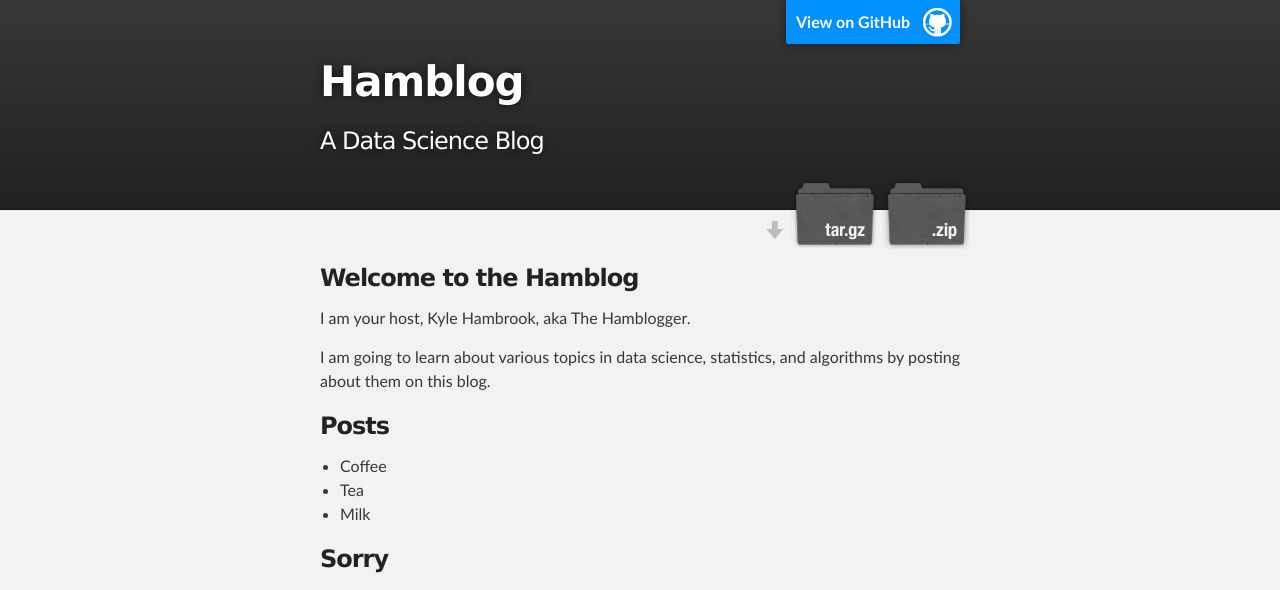
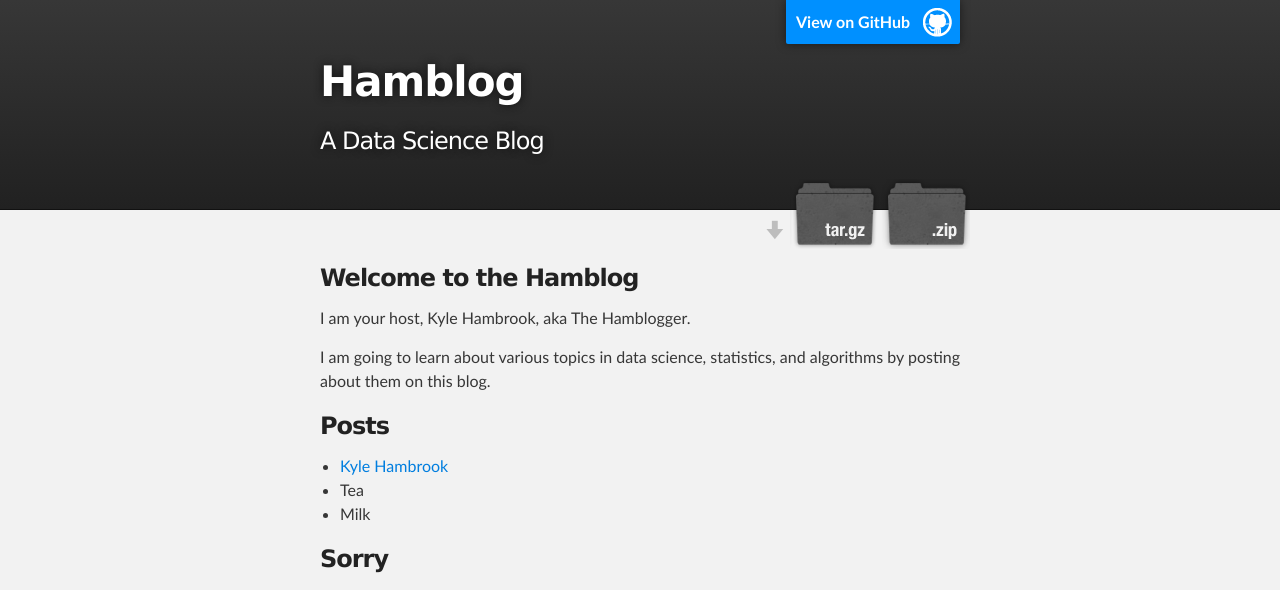
Before and after one commit to khambroo/hamblog, a plain HTML site: page index.html in a window 1280 px wide. Shown: the top 590 px of the page. Drawn offline with Linux system fonts and the light colour scheme.

Commit message:
Update index.html

```diff
--- a/index.html
+++ b/index.html
@@ -42,7 +42,7 @@
 <a id="welcome-to-github-pages" class="anchor" href="#welcome-to-github-pages" aria-hidden="true"><span aria-hidden="true" class="octicon octicon-link"></span></a>Posts</h3>
 
 <ul>
-  <li>Coffee</li>
+  <li><a href="Correlation Definitions and Basic Properties.html">Kyle Hambrook</a></li>
   <li>Tea</li>
   <li>Milk</li>
 </ul>
```
